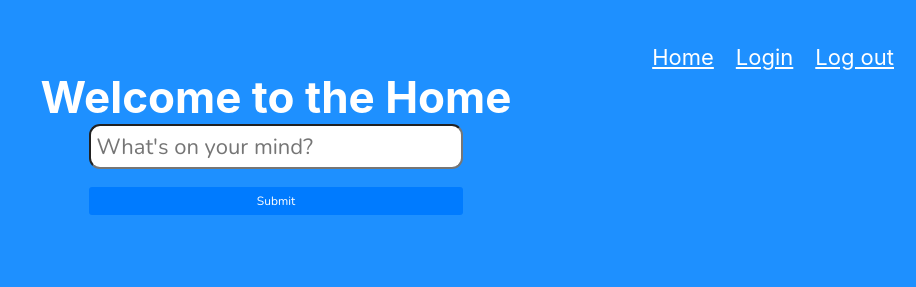
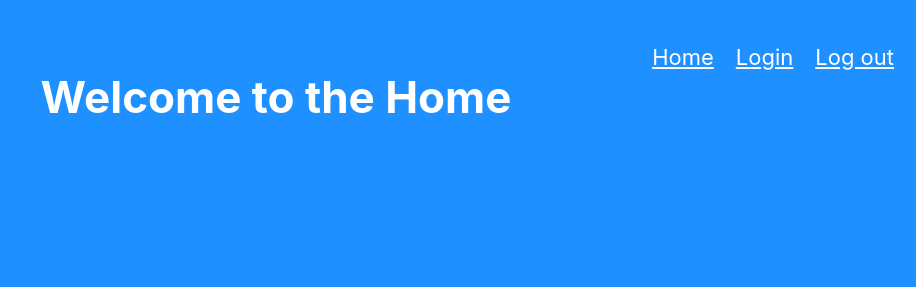
Before and after one commit to imasharc/ShaReCon, a React (Create React App) app in the folder frontend/: page / in a window 1280 px wide. Shown: the top 287 px of the page, without its empty margins (364-1280 px from the left). Built offline with nearby package versions, Linux system fonts and the light colour scheme; no server answers.

Commit message:
feat(PostPrompt): Show the PostPrompt only when the cookie token exists

```diff
--- a/frontend/src/components/PostPrompt.jsx
+++ b/frontend/src/components/PostPrompt.jsx
@@ -53,6 +53,7 @@ const PostPrompt = ({ onPromptSubmit, authToken }) => {
 
   return (
     <div className="post-prompt-container">
+    {cookies.token && (
       <form onSubmit={handlePromptSubmit}>
           <input
           type="text"
@@ -62,6 +63,7 @@ const PostPrompt = ({ onPromptSubmit, authToken }) => {
           onChange={(e) => setText(e.target.value)}/>
         <button type="submit">Submit</button>
       </form>
+      )}
     </div>
   );
 };
```
